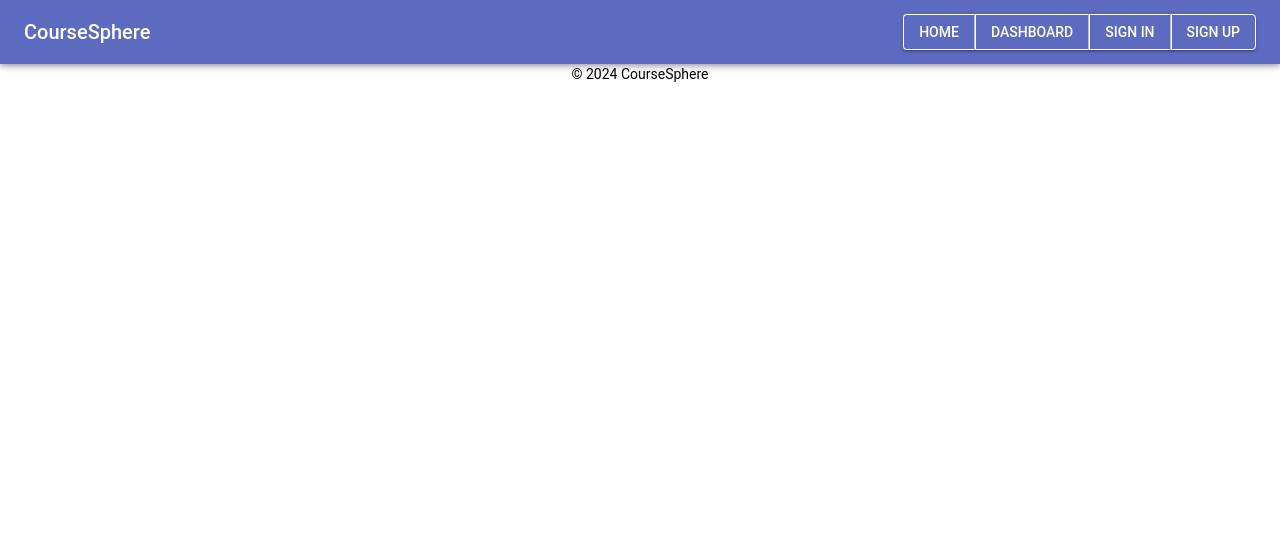
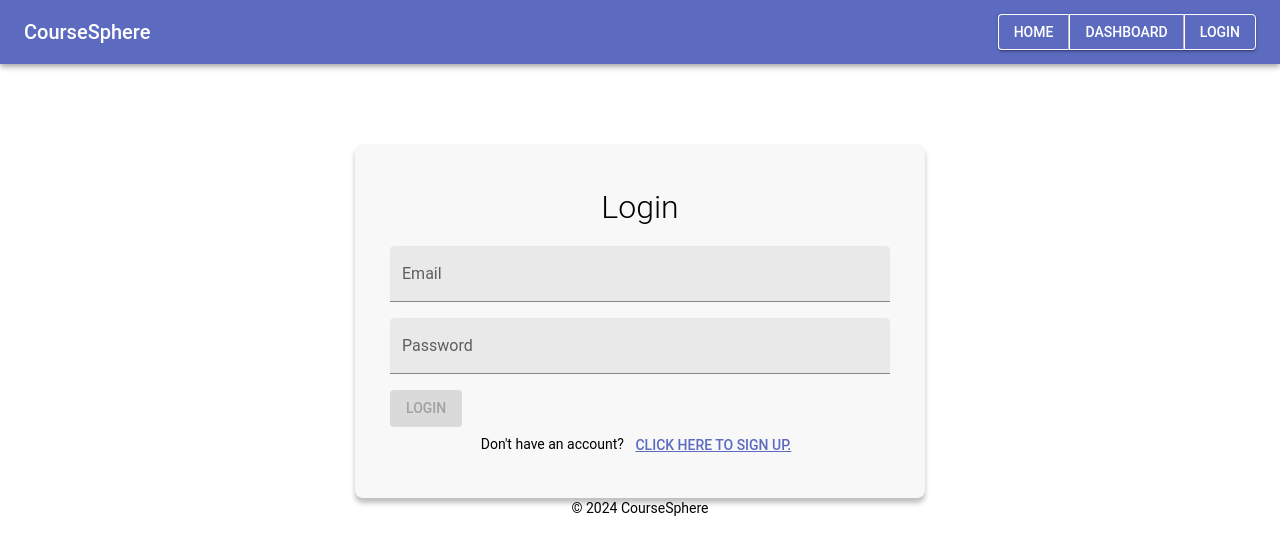
Before and after one commit to LambdaAK/CourseSphere, a React (Vite) app in the folder frontend/: page /login in a window 1280 px wide. Shown: the top 554 px of the page. Built offline with nearby package versions, Linux system fonts and the light colour scheme; no server answers.

Commit message:
Updates to UI regarding login/log-out features.

```diff
--- a/frontend/src/App.tsx
+++ b/frontend/src/App.tsx
@@ -7,10 +7,11 @@ import Header from "./components/header/Header"
 import Footer from "./components/Footer/Footer";
 import Home from "./pages/home/Home";
 import Dashboard from "./pages/dashboard/Dashboard";
-import SignIn from "./pages/signin/SignIn";
+import Login from "./pages/login/Login";
 import SignUp from "./pages/signup/SignUp";
 import firebaseConfig from "./firebaseConfig";
 import 'react-toastify/dist/ReactToastify.css';
+
 
 const app = initializeApp(firebaseConfig);
 console.log(app.name)
@@ -41,7 +42,7 @@ export default function App() {
           <Routes>
             <Route path="/" element={<Home />} />
             <Route path="/dashboard" element={<Dashboard />} />
-            <Route path="/signin" element={<SignIn />} />
+            <Route path="/login" element={<Login />} />
             <Route path="/signup" element={<SignUp />} />
           </Routes>
         </Router>
--- a/frontend/src/components/ChatInterface/ChatInterface.tsx
+++ b/frontend/src/components/ChatInterface/ChatInterface.tsx
@@ -112,7 +112,8 @@ export default function ChatInterface() {
   };
 
   return (
-    <Container maxWidth="md" sx={{ display: 'flex', flexDirection: 'column', alignItems: 'center', mt: 1 }}>
+    <Container maxWidth="md" sx={{ display: 'flex',   flexDirection: 'column', alignItems: 'center', mt: 1 }}>
+
       <Box
         sx={{
           p: 2,
--- a/frontend/src/components/UserChats/UserChats.tsx
+++ b/frontend/src/components/UserChats/UserChats.tsx
@@ -1,23 +1,73 @@
-import React, { useState } from 'react';
-import { List, ListItem, ListItemText, Drawer} from '@mui/material';
-//drawer for modal window to show chats on mobile liek chatgpt, someone else can do that
+import { useEffect, useState } from 'react';
+import { List, ListItem, ListItemText, Typography } from '@mui/material';
+import { getAuth, onAuthStateChanged } from 'firebase/auth';
+import { getDatabase } from 'firebase/database';
+import { toast } from 'react-toastify';
+import { initializeApp } from "firebase/app";
+import firebaseConfig from "../../firebaseConfig";
 
-interface Chat {
-  title: string;
-  timestamp: string;
+const app = initializeApp(firebaseConfig);
+const database = getDatabase(app);
+const auth = getAuth(app);
+
+export default function UserChats() {
+  const [chats, setChats] = useState<Chat[]>([]);
+  const [loading, setLoading] = useState(true);
+  const [isLoggedIn, setIsLoggedIn] = useState(false);
+
+  useEffect(() => {
+    const fetchChats = async () => {
+      onAuthStateChanged(auth, async (user) => {
+        if (user) {
+          setIsLoggedIn(true);
+          try {
+            const idToken = await user.getIdToken();
+            const response = await fetch("http://127.0.0.1:5000/theactualbackendlink", {
+              method: "GET",
+              headers: {
+                "Content-Type": "application/json",
+                "Authorization": `Bearer ${idToken}`,
+              },
+            });
+
+            if (!response.ok) {
+              throw new Error('Network response was not ok');
             }
 
-const UserChats: React.FC<{ chats: Chat[] }> = ({ chats }) => {
+            const data = await response.json();
+            setChats(data.chats);
+            toast.success("Successfully fetched your chats!");
+          } catch (error) {
+            toast.error(`Failed to fetch your chats: ${error}`);
+          }
+        } else {
+          setIsLoggedIn(false);
+        }
+        setLoading(false);
+      });
+    };
+
+    fetchChats();
+  }, []);
 
   return (
+    <>
+      <Typography variant="h6" sx={{ textAlign: 'center', margin: '1em 0' }}>Previous Chats</Typography>
+      {loading ? (
+        <Typography variant="body2" sx={{ padding: '1em', textAlign: 'center', color: '#888' }}>Loading...</Typography>
+      ) : !isLoggedIn ? (
+        <Typography variant="body2" sx={{ padding: '1em', textAlign: 'center', color: '#888' }}>You are not logged in.</Typography>
+      ) : chats.length === 0 ? (
+        <Typography variant="body2" sx={{ padding: '1em', textAlign: 'center', color: '#888' }}>You have no saved chats.</Typography>
+      ) : (
         <List sx={{ backgroundColor: '#f0f0f0', fontSize: '0.9em' }}>
           {chats.map((chat, index) => (
-          <ListItem key={index} sx={{ '&:hover': { backgroundColor: '#d0d0d0', cursor: 'pointer'  } }}>
+            <ListItem key={index} sx={{ '&:hover': { backgroundColor: '#d0d0d0', cursor: 'pointer' } }}>
               <ListItemText primary={chat.title} secondary={chat.timestamp} />
             </ListItem>
           ))}
         </List>
+      )}
+    </>
   );
-};
-
-export default UserChats;
+}
--- a/frontend/src/components/nav/Nav.tsx
+++ b/frontend/src/components/nav/Nav.tsx
@@ -1,4 +1,4 @@
-import React, { useEffect, useState } from 'react';
+import { useEffect, useState } from 'react';
 import {
   AppBar,
   Button,
@@ -32,43 +32,30 @@ function NavLink(props: { text: string, path: string }) {
   );
 }
 
-const NavLinks = (props: { visible: boolean }) => {
-  if (auth.currentUser == null) return (
-    <ButtonGroup variant="contained" color="inherit">
-      <NavLink text="Home" path="/" />
-      <NavLink text="Dashboard" path="/dashboard" />
-      <NavLink text="Sign in" path="/signin" />
-      <NavLink text="Sign up" path="/signup" />
-    </ButtonGroup>
-  )
-  else return (
-    <ButtonGroup variant="contained" color="inherit">
-      <NavLink text="Home" path="/" />
-      <NavLink text="Dashboard" path="/dashboard" />
+const NavLinks = ({ isLoggedIn }: { isLoggedIn: boolean }) => (
+  <ButtonGroup variant="contained" color="inherit">
+    <NavLink text="Home" path="/" />
+    <NavLink text="Dashboard" path="/dashboard" />
+    {!isLoggedIn ? (
+      <NavLink text="Login" path="/login" />
+    ) : (
       <Button variant="outlined" onClick={() => {
         auth.signOut();
-        window.location.replace("/")
+        window.location.replace("/");
       }}>
-        Sign out
+        Logout
       </Button>
-    </ButtonGroup>
-  )
-};
+    )}
+  </ButtonGroup>
+);
 
 export default function Nav() {
   const [loggedIn, setLoggedIn] = useState<boolean>(false);
-  const [email, setEmail] = useState<string>('');
   const [drawerOpen, setDrawerOpen] = useState<boolean>(false);
 
   useEffect(() => {
     onAuthStateChanged(auth, (user) => {
-      if (user) {
-        setLoggedIn(true);
-        setEmail(user.email || '');
-      } else {
-        setLoggedIn(false);
-        setEmail('');
-      }
+      setLoggedIn(!!user);
     });
   }, []);
 
@@ -87,19 +74,13 @@ export default function Nav() {
       <ListItem button onClick={() => window.location.href = '/dashboard'}>
         <ListItemText primary="Dashboard" />
       </ListItem>
-      {!loggedIn && (
-        <>
-          <ListItem button onClick={() => window.location.href = '/signup'}>
-            <ListItemText primary="Sign Up" />
-          </ListItem>
-          <ListItem button onClick={() => window.location.href = '/signin'}>
-            <ListItemText primary="Sign In" />
-          </ListItem>
-        </>
-      )}
-      {loggedIn && (
+      {!loggedIn ? (
+        <ListItem button onClick={() => window.location.href = '/login'}>
+          <ListItemText primary="Login" />
+        </ListItem>
+      ) : (
         <ListItem button onClick={() => { auth.signOut(); window.location.href = '/'; }}>
-          <ListItemText primary="Sign Out" />
+          <ListItemText primary="Logout" />
         </ListItem>
       )}
     </List>
@@ -115,9 +96,8 @@ export default function Nav() {
           CourseSphere
         </Typography>
         <Hidden smDown>
-          <NavLinks visible={true} />
+          <NavLinks isLoggedIn={loggedIn} />
         </Hidden>
-
         <Hidden smUp>
           <IconButton edge="end" color="inherit" aria-label="menu" onClick={toggleDrawer(true)}>
             <MenuIcon />
--- a/frontend/src/interfaces.d.ts
+++ b/frontend/src/interfaces.d.ts
@@ -51,12 +51,14 @@ interface ProfessorRecommendation {
   };
 }
 
-
-
 interface Response {
   user?: string;
   bot?: string;
 }
 
+interface Chat {
+  title: string;
+  timestamp: string;
+}
 
 type Recommendation = CourseRecommendation | ProfessorRecommendation;
--- /dev/null
+++ b/frontend/src/pages/login/Login.tsx
@@ -0,0 +1,108 @@
+import { Button, TextField, Typography } from "@mui/material";
+import { useState } from "react";
+import $ from "jquery";
+import { toast } from "react-toastify";
+import { Auth, getAuth, signInWithEmailAndPassword } from "firebase/auth";
+import { FirebaseApp, initializeApp } from "firebase/app";
+import firebaseConfig from "../../firebaseConfig";
+import { Database, getDatabase } from "firebase/database";
+import './login.css'; // Ensure the CSS file is imported
+
+const app: FirebaseApp = initializeApp(firebaseConfig);
+const database: Database = getDatabase(app);
+const auth: Auth = getAuth();
+
+const performLogin = () => {
+  const email: string = $("#login-email-input").val();
+  const password: string = $("#login-password-input").val();
+
+  signInWithEmailAndPassword(auth, email, password)
+    .then(() => {
+      window.location.replace("/");
+    })
+    .catch((e) => {
+      toast.error(`Login failed: ${e.message}`);
+    });
+};
+
+const LoginHeader = () => {
+  return (
+    <Typography
+      className="login-header"
+      variant="h1"
+      sx={{
+        marginLeft: "auto",
+        marginRight: "auto",
+        marginTop: "10px",
+        marginBottom: "20px",
+      }}
+    >
+      Login
+    </Typography>
+  );
+};
+
+const LoginButton = (props: { email: string; password: string }) => {
+  return (
+    <Button
+      className="login-button"
+      variant="contained"
+      disabled={props.email === '' || props.password === ''}
+      onClick={() => performLogin()}
+    >
+      Login
+    </Button>
+  );
+};
+
+const LoginBox = () => {
+  const [email, setEmail] = useState<string>('');
+  const [password, setPassword] = useState<string>('');
+
+  return (
+    <div className="login-box"> {/* Reuse the class name from SignUp.css */}
+      <LoginHeader />
+      <TextField
+        id="login-email-input"
+        label="Email"
+        variant="filled"
+        onChange={(e) => setEmail(e.target.value)}
+        fullWidth
+        sx={{ marginBottom: "1em" }}
+      />
+      <TextField
+        id="login-password-input"
+        label="Password"
+        variant="filled"
+        type="password"
+        onChange={(e) => setPassword(e.target.value)}
+        fullWidth
+        sx={{ marginBottom: "1em" }}
+      />
+      <LoginButton email={email} password={password} />
+      <Typography
+        className="login-footer" // Reuse the class name from SignUp.css
+        variant="body2"
+      >
+        Don't have an account?{' '}
+        <Button
+          variant="text"
+          onClick={() => window.location.href = '/signup'}
+          sx={{ textDecoration: 'underline' }}
+        >
+          Click here to sign up.
+        </Button>
+      </Typography>
+    </div>
+  );
+};
+
+const Login = () => {
+  return (
+    <div className="login">
+      <LoginBox />
+    </div>
+  );
+};
+
+export default Login;
--- /dev/null
+++ b/frontend/src/pages/login/login.css
@@ -0,0 +1,47 @@
+.login-up {
+  width: 100%;
+}
+
+.login-box {
+  box-shadow: 0 5px 5px hsla(0, 0%, 0%, 0.25);
+  border-radius: 8px;
+  padding: 10px;
+  background-color: #f8f8f8;
+  display: flex;
+  flex-direction: column;
+  margin-top: 80px;
+  width: min(80%, 500px);
+  margin-left: auto;
+  margin-right: auto;
+  padding: 35px;
+}
+
+.login-up-header {
+  font-size: 24px;
+  color: black; /* Set text color to black */
+  margin-bottom: 20px;
+  text-align: center; /* Center header text */
+}
+
+.login-button {
+  box-shadow: 0 5px 5px hsla(0, 0%, 0%, 0.25);
+  border-radius: 8px;
+  padding: 10px;
+  width: fit-content;
+
+  margin-left: auto;
+  margin-right: auto;
+  transition: background-color 0.3s;
+  background-color: #ff4081;
+  color: #fff; /* Ensure text color is visible */
+}
+
+.login-button:hover {
+  background-color: #4CAF50;
+}
+
+.login-footer {
+  text-align: center;
+  margin-top: 20px;
+  color: black; /* Set text color to black */
+}
--- /dev/null
+++ b/frontend/src/pages/login/login.scss
@@ -0,0 +1,36 @@
+@import "./../../css/util.scss";
+.login-up {
+  width: 100%;
+}
+
+.login-box {
+  @include shadow;
+  background-color: $soft-white;
+  display: flex;
+  flex-direction: column;
+  margin-top: 80px;
+  width: min(80%, 500px);
+  margin-left: auto;
+  margin-right: auto;
+  padding: 35px;
+}
+
+.login-header {
+  font-size: 24px;
+  color: white;
+  margin-bottom: 20px;
+}
+
+.login-button {
+  @include shadow;
+  border-radius: 8px;
+  width: fit-content;
+  margin-left: auto;
+  margin-right: auto;
+  transition: background-color 0.3s;
+  background-color: $bright-red;
+
+  &:hover {
+    background-color: #4CAF50;
+  }
+}
--- a/frontend/src/pages/signin/SignIn.tsx
+++ /dev/null
@@ -1,86 +0,0 @@
-import { Button, TextField, Typography } from "@mui/material"
-import { useState } from "react"
-import $ from "jquery"
-import { usersCreate } from "../../api"
-import { toast } from "react-toastify"
-import { Auth, getAuth, signInWithEmailAndPassword } from "firebase/auth"
-import { FirebaseApp, initializeApp } from "firebase/app"
-import firebaseConfig from "../../firebaseConfig"
-import { Database, getDatabase } from "firebase/database"
-
-
-const app: FirebaseApp = initializeApp(firebaseConfig);
-const database: Database = getDatabase(app)
-const auth: Auth = getAuth()
-
-const performSignIn = () => {
-
-  const email: string = $("#signup-email-input").val()
-  const password: string = $("#signup-password-input").val()
-
-  signInWithEmailAndPassword(auth, email, password)
-    .then(() => {
-      window.location.replace("/")
-    })
-    .catch((e) => {
-      toast.error(`Sign in failed: ${e}`)
-    })
-}
-
-const SignInHeader = () => {
-  return (
-    <Typography className = "signin-header" variant="h1" sx = {{
-        marginLeft: "auto",
-        marginRight: "auto",
-        marginTop: "20px",
-      }}
-    >Sign in</Typography>
-  )
-}
-
-const SignInButton = (props: {email: string, password: string}) => {
-
-  return (
-    <Button style = {
-      {
-        marginLeft: "auto",
-        marginRight: "auto",
-        marginTop: "20px",
-      }
-    } variant={"contained"}
-    disabled = {props.email == '' || props.password == ''}
-    onClick = {() => performSignIn()}
-    >Sign in</Button>
-  )
-}
-
-const SignInBox = () => {
-
-  const [email, setEmail] = useState<string>('')
-  const [password, setPassword] = useState<string>('')
-
-  return (
-    <div className = "sign-up-box">
-      <SignInHeader/>
-      <TextField id="signup-email-input" label="Email" variant="filled"
-        onChange = {(e) => setEmail(e.target.value)}
-      />
-      <br/>
-      <TextField id="signup-password-input" label="Password" variant="filled"
-        onChange = {(e) => setPassword(e.target.value)}
-      />
-      <br/>
-      <SignInButton email={email} password={password}/>
-    </div>
-  )
-}
-
-const SignIn = () => {
-  return (
-    <div className = "sign-up">
-      <SignInBox/>
-    </div>
-  )
-}
-
-export default SignIn
```
Also changed, not shown: frontend/src/pages/home/Home.tsx (+1 -8 lines). Lines whose indentation alone changed are shown as unchanged.
